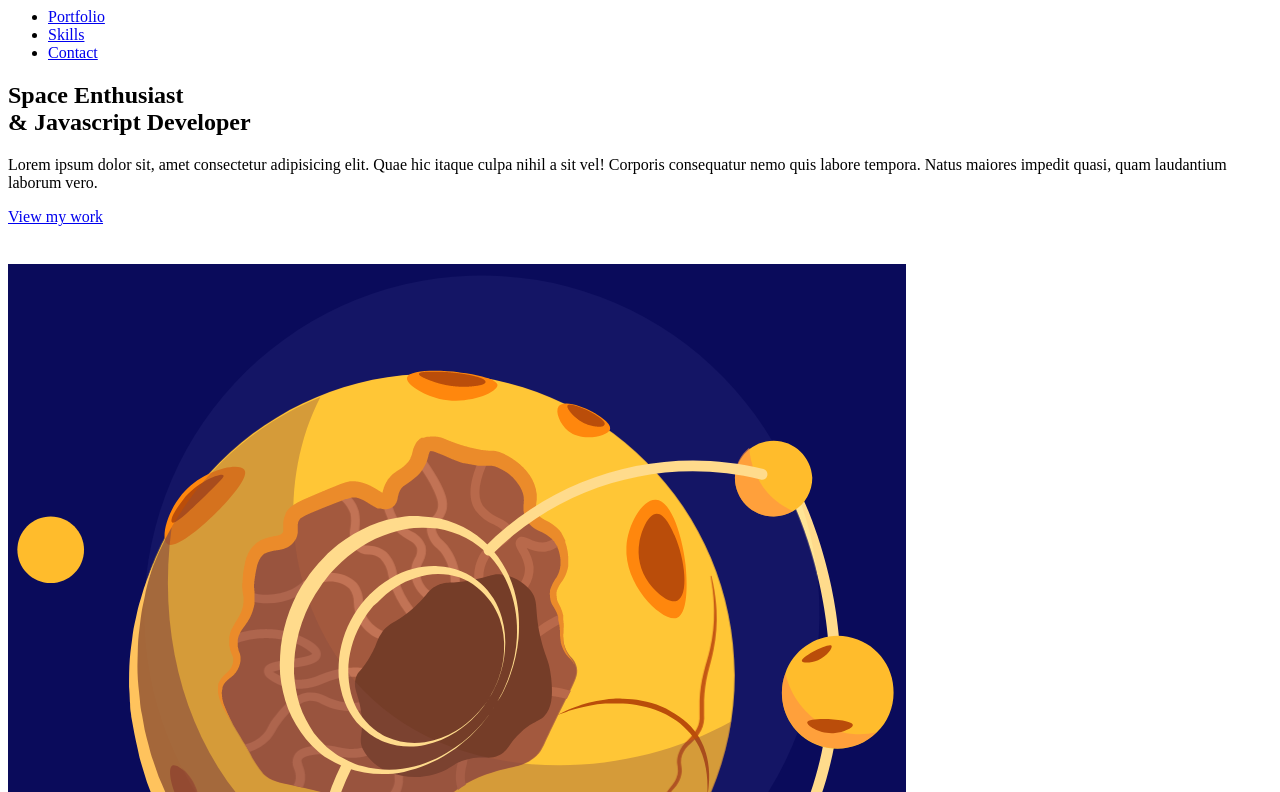
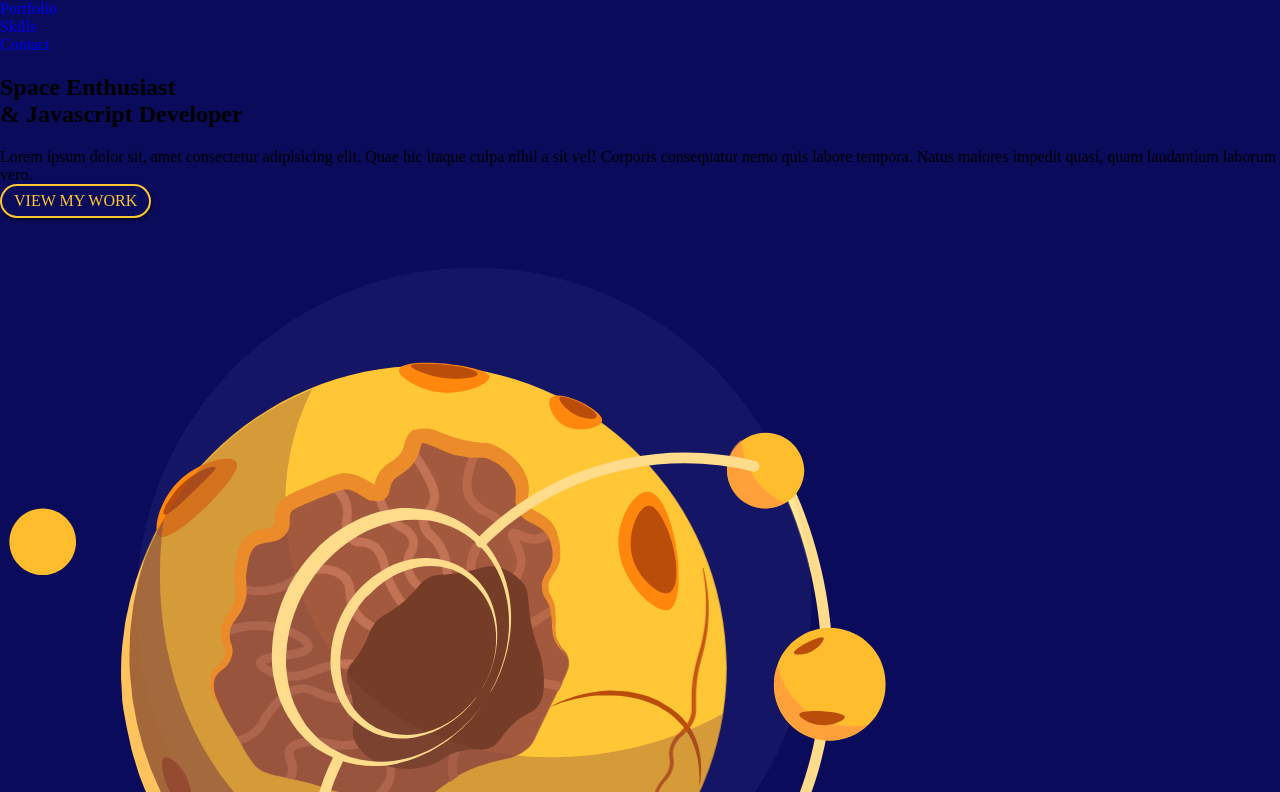
Before and after one commit to muratcan-yuksel/mobile-first-exercise, a plain HTML site: page index.html in a window 1280 px wide. Shown: the part 58-850 px from the top of the page. Drawn offline with Linux system fonts and the light colour scheme.

Commit message:
video 4 styling

```diff
--- a/style.css
+++ b/style.css
@@ -1,9 +1,48 @@
 /* variables */
+:root{
+    /* you can call these primary etc. whatever you want */
+    --primary: #FFC636;
+    --secondary: #0A0B5B;
+}
 
 /* reset */
+/* this is to reset the default browser styles */
+body,p,a,ul,li{
+    margin:0;
+    padding:0;
+    text-decoration: none;
+}
+li{
+    list-style-type: none; /*take those dots in the list away*/
 
+}
 /* base styles */
-
+body{
+    /* you see how we use the variables we declared above? */
+    background: var(--secondary);
+    overflow-x:hidden;
+}
+.button{
+    background: none;
+    border: 2px solid var(--primary);
+    color: var(--primary);
+    padding: 6px 12px;
+    border-radius: 20px;
+    text-transform: uppercase;
+    box-shadow: 1px 2px 3px rgba(0,0,0,0.6);
+    display:inline-block;
+}
+.button:hover{
+    color:#222;
+    background: var(--primary);
+}
+input, textarea{
+    background:rgba(255,255,255,0.05);
+    padding: 10px 16px;
+    border-radius: 20px;
+    border: 2px solid #9893D8;
+    color: #f2f2f2;
+}
 /* fonts */
 
 /* mobile styles */
```
